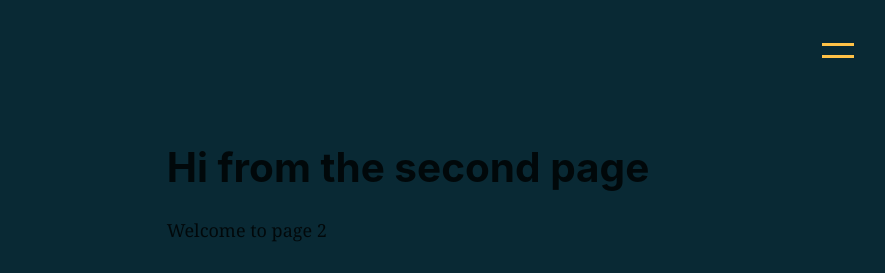
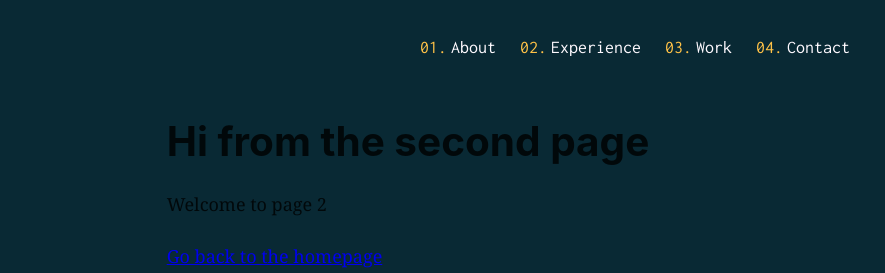
Before and after one commit to hectorandac/hect.dev, a Gatsby site: page /page-2 in a window 1280 px wide. Shown: the top 273 px of the page, 232-1117 px from the left. Built offline with nearby package versions, Linux system fonts and the light colour scheme; Gatsby itself is replaced by a stand-in of ours.

Commit message:
Created desktop menu view, Closes #2

```diff
--- a/package.json
+++ b/package.json
@@ -18,6 +18,7 @@
     "react": "^16.12.0",
     "react-dom": "^16.12.0",
     "react-helmet": "^6.1.0",
+    "react-responsive": "^8.1.1",
     "styled-components": "^5.2.1"
   },
   "devDependencies": {
--- a/src/components/header.js
+++ b/src/components/header.js
@@ -7,6 +7,8 @@ import Menu from "./menu"
 
 const Logo = styled.img`
 width: 42px;
+height: 42px;
+margin: 0;
 `
 
 const Container = styled.div`
@@ -16,6 +18,9 @@ padding: 1.45rem;
 display: flex;
 flex-direction: row;
 justify-content: space-between;
+justify-items: center;
+align-items: center;
+
 `
 
 const Header = ({ siteTitle }) => {
@@ -25,6 +30,8 @@ const Header = ({ siteTitle }) => {
         marginBottom: `1.45rem`,
       }}
     >
+      <link rel="preconnect" href="https://fonts.gstatic.com"/>
+      <link href="https://fonts.googleapis.com/css2?family=Inconsolata:wght@300;400&display=swap" rel="stylesheet"/>
       <Container>
         <Logo src={logoFile}/>
         <Menu />
--- a/src/components/menu.js
+++ b/src/components/menu.js
@@ -1,7 +1,43 @@
 import { Squeeze as Hamburger } from 'hamburger-react'
 import React, { useState } from "react"
+import { useMediaQuery } from 'react-responsive'
+import styled from 'styled-components'
+
+const MenuItem = styled.div`
+font-family: Inconsolata, -apple-system, BlinkMacSystemFont, 'Segoe UI', Roboto, Oxygen, Ubuntu, Cantarell, 'Open Sans', 'Helvetica Neue', sans-serif;
+color: #FFFAFF;
+margin: 0 12px;
+transition: .5s;
+cursor: pointer;
+
+:hover {
+    color: #FFC247;
+}
+
+::before {
+    content: '${props => props.label}';
+    color: #FFC247;
+    margin-right: 4px;
+}
+`
+
+const Container = styled.div`
+    display: flex;
+    flex-direction: row;
+`
 
 export default function Menu() {
     const [isActive, setActive] = useState(false)
-    return <Hamburger toggled={isActive} toggle={setActive} color="#FFC247"/>
+    const isTabletOrMobile = useMediaQuery({ query: '(max-width: 600px)' })
+    const isDesktopOrLaptop = useMediaQuery({ query: '(min-width: 600px)' })
+    return <Container>
+        {isDesktopOrLaptop && <>
+            <MenuItem label="01.">About</MenuItem>
+            <MenuItem label="02.">Experience</MenuItem>
+            <MenuItem label="03.">Work</MenuItem>
+            <MenuItem label="04.">Contact</MenuItem>
+
+        </>}
+        {isTabletOrMobile && <Hamburger toggled={isActive} toggle={setActive} color="#FFC247"/>}
+    </Container>
 }
```
Also changed, not shown: 1 other file.
